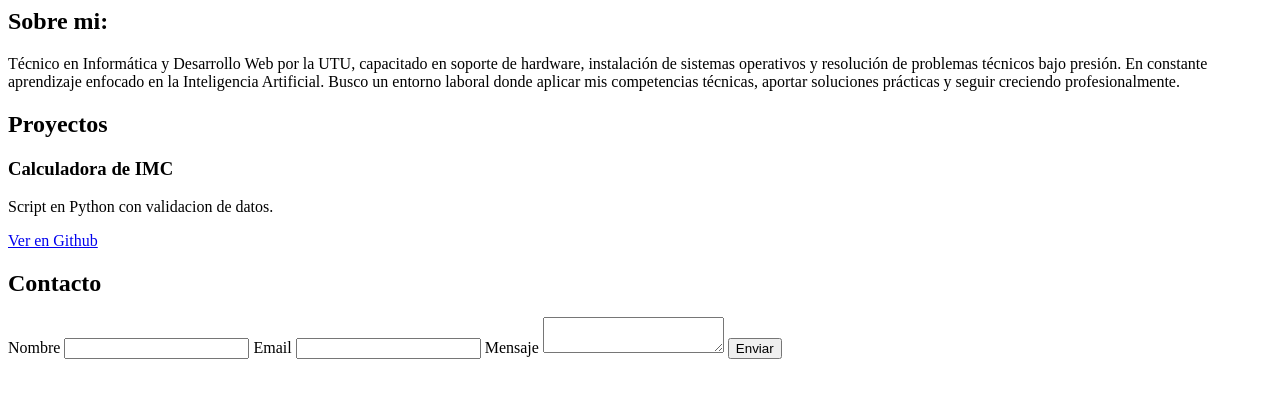
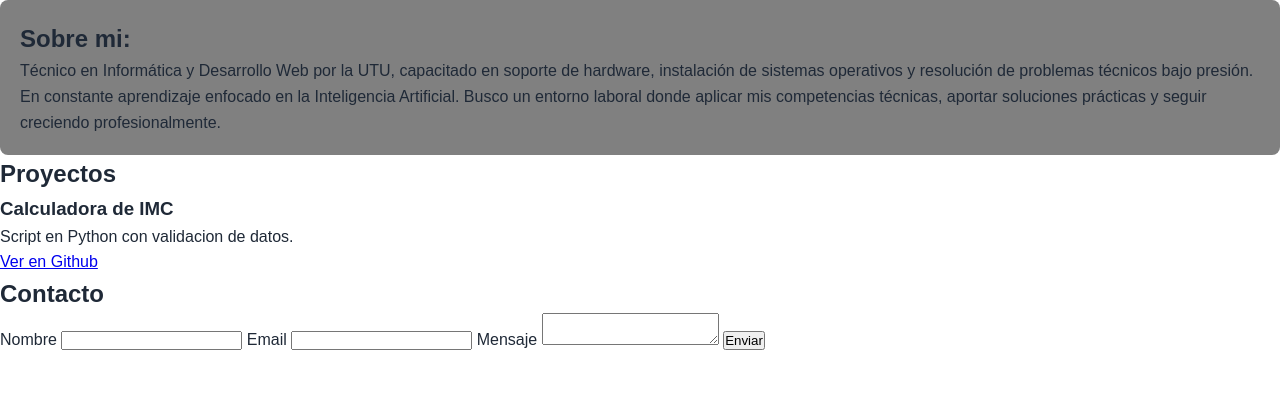
Before and after one commit to Novakronoo/Portafolio-web, a plain HTML site: page index.html in a window 1280 px wide. Drawn offline with Linux system fonts and the light colour scheme.

Commit message:
Agrego estilos base

```diff
--- a/css/estilos.css
+++ b/css/estilos.css
@@ -0,0 +1,16 @@
+*{
+    margin: 0;
+    padding: 0;
+    box-sizing: border-box;
+}
+body {
+    font-family: Arial, Helvetica, sans-serif;
+    color: #1f2937;
+    line-height: 1.6;
+}
+
+#Sobre-mi{
+    padding: 20px;
+    background-color: grey;
+    border-radius: 8px;
+}
--- a/index.html
+++ b/index.html
@@ -2,6 +2,7 @@
 <head>
     <meta charset="UTF-8">
     <meta name="viewport" content="width=device-width, initial-scale=1.0">
+    <link rel="stylesheet" href="css/estilos.css">
     <title>Lucas Clavijo - Portfolio</title>
 </head>
 <body>
@@ -12,7 +13,7 @@
         <section id="Sobre-mi">
             <h2>Sobre mi:</h2>
             <p>Técnico en Informática y Desarrollo Web por la UTU, capacitado en soporte de hardware, instalación de sistemas operativos y resolución de problemas técnicos bajo presión.
-En constante aprendizaje enfocado en la Inteligencia Artificial. Busco un entorno laboral donde aplicar mis competencias técnicas, aportar soluciones prácticas y seguir creciendo profesionalmente.</p>
+            En constante aprendizaje enfocado en la Inteligencia Artificial. Busco un entorno laboral donde aplicar mis competencias técnicas, aportar soluciones prácticas y seguir creciendo profesionalmente.</p>
         </section>
         <section id="Proyectos">
             <h2>Proyectos</h2>
```
Also changed, not shown: 1 other file.
